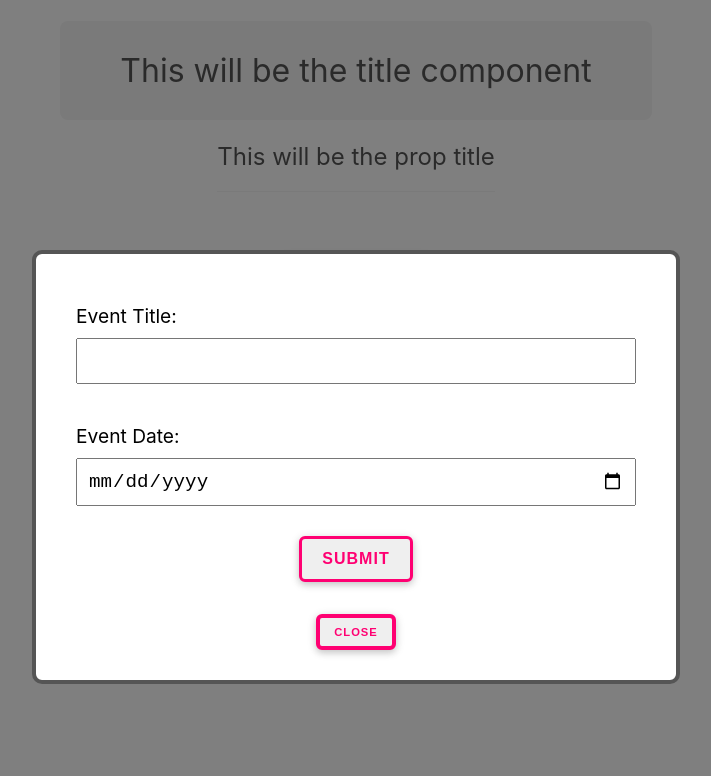
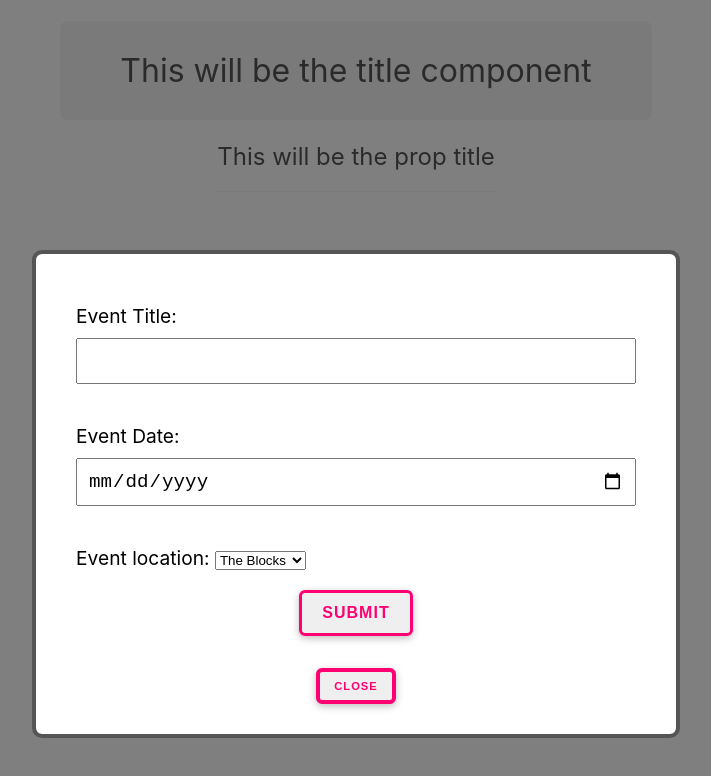
Before and after one commit to julgensio/react-app-basic-Training, a React (Create React App) app: page / in a window 1280 px wide. Both pictures are taken after a click on the button "ADD NEW EVENT". Shown: the top 776 px of the page, without its empty margins (284-995 px from the left). Built offline with nearby package versions, Linux system fonts and the light colour scheme.

Commit message:
Added select options for location
Added new location into the event list

```diff
--- a/src/components/EventList.js
+++ b/src/components/EventList.js
@@ -9,6 +9,9 @@ export default function EventList({ events, handleClick }) {
 					<h2>
 						{i} - {event.title}
 					</h2>
+					<p>
+						{event.location} | {event.date}
+					</p>
 					<button onClick={() => handleClick(event.id)}>Delete Event</button>
 				</div>
 			))}
--- a/src/components/NewEventForm.js
+++ b/src/components/NewEventForm.js
@@ -2,16 +2,15 @@ import { useState, useRef } from 'react';
 import './NewEventForm.css';
 
 export default function NewEventForm({ addEvent }) {
-	// const [title, setTitle] = useState('');
-	// const [date, setDate] = useState('');
-
 	const title = useRef();
 	const date = useRef();
+	const location = useRef();
 
 	// * Reset the form of the events
 	const resetForm = () => {
 		title.current.value = '';
 		date.current.value = '';
+		location.current.value = 'The blocks';
 	};
 	// * Submitted event form the event form
 	const handleSubmit = (e) => {
@@ -23,9 +22,10 @@ export default function NewEventForm({ addEvent }) {
 		const event = {
 			title: title.current.value,
 			date: date.current.value,
+			location: location.current.value,
 			id: Math.floor(Math.random() * 100000000000000000000), // Temporary id number for events (that are submitted)
 		};
-
+		console.log(event);
 		addEvent(event);
 		resetForm();
 	};
@@ -40,6 +40,14 @@ export default function NewEventForm({ addEvent }) {
 				<span>Event Date:</span>
 				<input type='date' ref={date} />
 			</label>
+			<label>
+				<span>Event location: </span>
+				<select ref={location}>
+					<option value='The Blocks'>The Blocks</option>
+					<option value='Amsterdam'>Amsterdam</option>
+					<option value='New York'>New York</option>
+				</select>
+			</label>
 			<button>Submit</button>
 		</form>
 	);
```
